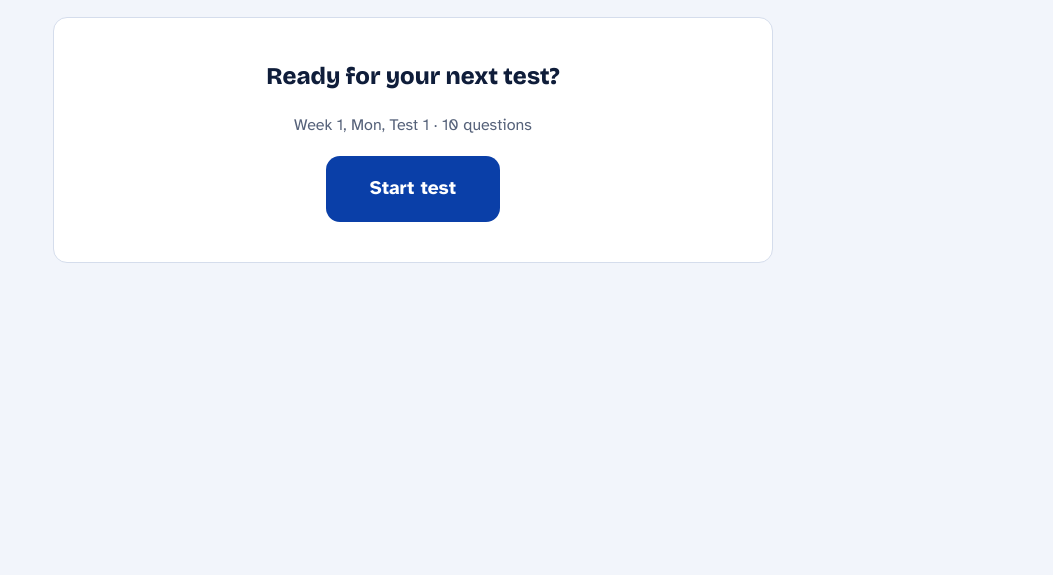
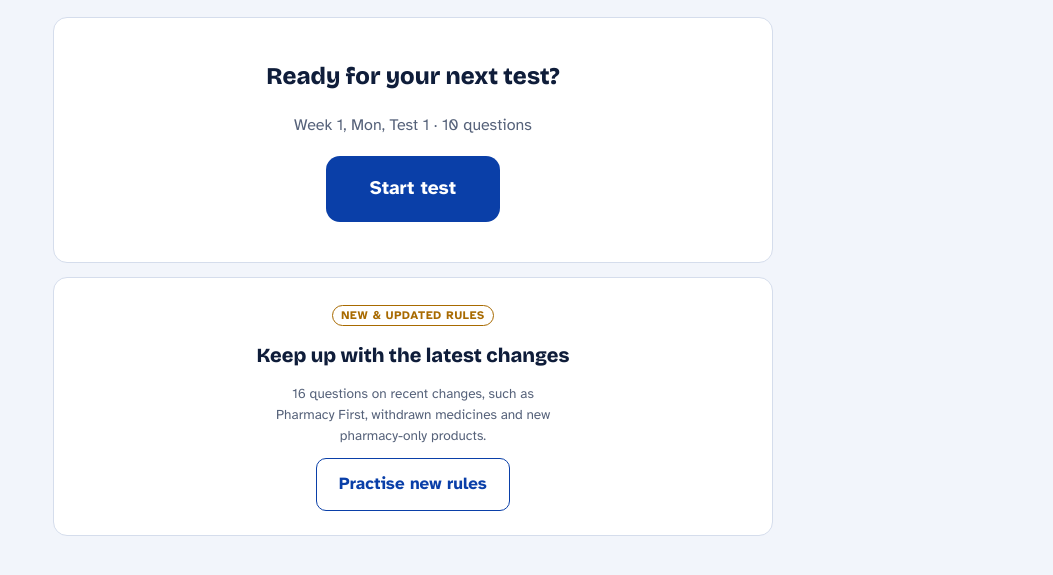
Before and after one commit to mohammedznazir-source/legend-branch, a plain HTML site: page index.html in a window 1280 px wide. Shown: the part 161-736 px from the top of the page, without its empty margins (227-1280 px from the left). Drawn offline with nearby package versions, Linux system fonts and the light colour scheme.

Commit message:
Add New rules card to home screen
Co-Authored-By: Claude Opus 5.5 <noreply@anthropic.com>
Claude-Session: https://claude.ai/code/session_01BSAZqPY3siASrVq3skXKd5

```diff
--- a/index.html
+++ b/index.html
@@ -105,7 +105,12 @@ td:last-child,th:last-child{text-align:right}
 .slot.done{color:var(--surface)}.slot.done.comp{background:var(--good);border-color:var(--good)}.slot.done.part{background:var(--warn);border-color:var(--warn)}.slot.done.not{background:var(--bad);border-color:var(--bad)}
 .legend{display:flex;gap:14px;flex-wrap:wrap;font-size:.8rem;color:var(--muted)}
 .legend i{display:inline-block;width:10px;height:10px;border-radius:3px;background:var(--bc);margin-right:5px;vertical-align:middle}
-.practice{display:grid;grid-template-columns:1fr 1fr;gap:10px}
+.practice{display:grid;grid-template-columns:1fr;gap:10px}
+#app{display:flex;flex-direction:column;gap:14px}
+.rules{align-items:center;text-align:center;gap:12px}
+.rules .big2{font-family:var(--display);font-weight:800;font-size:1.25rem;margin:0;text-wrap:balance}
+.rules .note{max-width:34ch}
+.rules .btn{align-self:center}
 .practice .btn{align-self:stretch}
 .changes{margin:0;padding-left:20px;display:flex;flex-direction:column;gap:4px}
 .logo{background:#ffffff;border-radius:12px;padding:8px 12px;align-self:center;max-width:100%;border:1px solid var(--line)}
@@ -208,6 +213,11 @@ function home(){
     app.innerHTML=`<section class="card hero">${body}</section>`;
     if(mist.length)document.getElementById('go').addEventListener('click',()=>begin({code:'PRACTICE-MISTAKES',title:'My mistakes',qs:shuffle(mist).slice(0,10).map(id=>BANK.find(q=>q.id===id))}));
   }
+  const newQs=BANK.filter(q=>q.u);
+  if(newQs.length){
+    app.insertAdjacentHTML('beforeend',`<section class="card rules"><div><span class="new">New &amp; updated rules</span></div><p class="big2">Keep up with the latest changes</p><p class="note">${newQs.length} questions on recent changes, such as Pharmacy First, withdrawn medicines and new pharmacy-only products.</p><button class="btn ghost" id="rulesgo">Practise new rules</button></section>`);
+    document.getElementById('rulesgo').addEventListener('click',()=>begin({code:'PRACTICE-NEW',title:'New & updated rules',qs:shuffle(newQs).slice(0,10)}));
+  }
 }
 function settings(){
   gear.setAttribute('aria-current','page');
@@ -240,7 +250,6 @@ function settings(){
     <h2>Extra practice</h2>
     <div class="practice">
       <button class="btn ghost" id="pm" ${mist.length?'':'disabled'}>My mistakes (${mist.length})</button>
-      <button class="btn ghost" id="pn" ${newQs.length?'':'disabled'}>New &amp; updated rules (${newQs.length})</button>
     </div>
     <p class="note">“My mistakes” builds a test from questions you got wrong in this browser. A question drops off the list once you get it right.</p>
   </section>
@@ -272,7 +281,6 @@ function settings(){
   app.querySelectorAll('.wk').forEach(b=>b.addEventListener('click',()=>{viewWeek=+b.dataset.w;store.set('ccq-week',viewWeek);settings();}));
   app.querySelectorAll('.slot').forEach(b=>b.addEventListener('click',()=>begin(buildTest(+b.dataset.day,+b.dataset.t))));
   document.getElementById('pm').addEventListener('click',()=>{const ids=shuffle(mist).slice(0,10);begin({code:'PRACTICE-MISTAKES',title:'My mistakes',qs:ids.map(id=>BANK.find(q=>q.id===id))});});
-  document.getElementById('pn').addEventListener('click',()=>begin({code:'PRACTICE-NEW',title:'New & updated rules',qs:shuffle(newQs).slice(0,10)}));
 }
 
 function begin(test){
--- a/sw.js
+++ b/sw.js
@@ -1,5 +1,5 @@
 // Bump VERSION whenever the quiz or questions are updated, so phones fetch the new copy.
-const VERSION='counter-check-2026-11-23c';
+const VERSION='counter-check-2026-11-23d';
 const FILES=['./','index.html','manifest.webmanifest','icon-180.png','icon-192.png','icon-512.png'];
 self.addEventListener('install',e=>{e.waitUntil(caches.open(VERSION).then(c=>c.addAll(FILES)).then(()=>self.skipWaiting()));});
 self.addEventListener('activate',e=>{e.waitUntil(caches.keys().then(ks=>Promise.all(ks.filter(k=>k!==VERSION).map(k=>caches.delete(k)))).then(()=>self.clients.claim()));});
```
